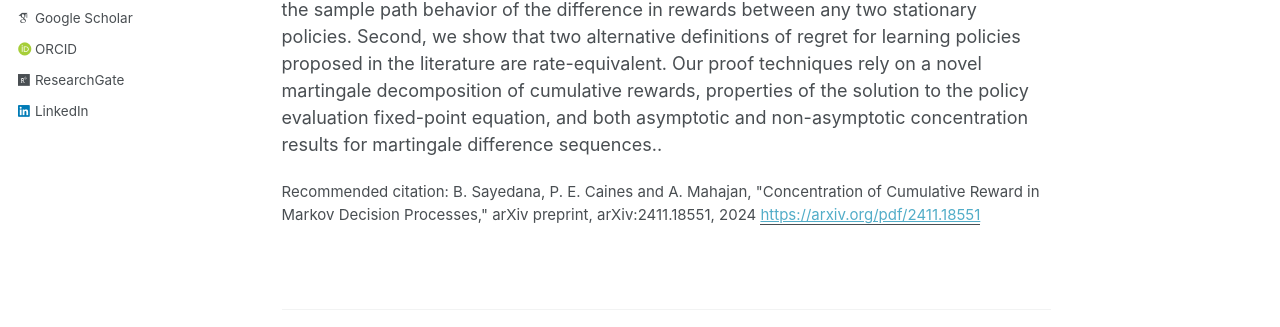
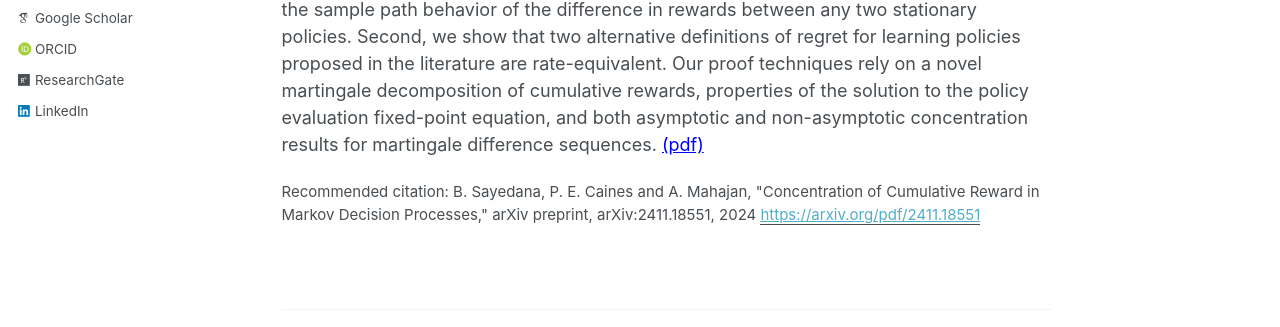
Before and after one commit to bornasayedana/bornasayedana.github.io, a Jekyll site: the page built from _publications/concentration.md, in a window 1280 px wide and 1378 px high. Shown: the part 451-778 px from the top of the window. Built offline with Jekyll 4.4.1, drawn with Linux system fonts in a browser that asks for light colours; some web fonts are replaced; some of the changed text lies outside the part shown.

Commit message:
Update concentration.md

```diff
--- a/_publications/concentration.md
+++ b/_publications/concentration.md
@@ -17,4 +17,4 @@ Azuma-Hoeffding-type inequalities and a non-asymptotic version of the law of ite
 sample path behavior of the difference in rewards between any two stationary policies. Second, we show that two alternative definitions of regret for learning policies proposed in the
 literature are rate-equivalent. Our proof techniques rely on a novel martingale decomposition of cumulative rewards, properties of the solution to the policy evaluation fixed-point
 equation, and both asymptotic and non-asymptotic concentration results for martingale
-difference sequences..
+difference sequences. <a href="https://bornasayedana.github.io/public-files/concentration.pdf" style="color: blue; text-decoration: underline;">(pdf)</a>
```
